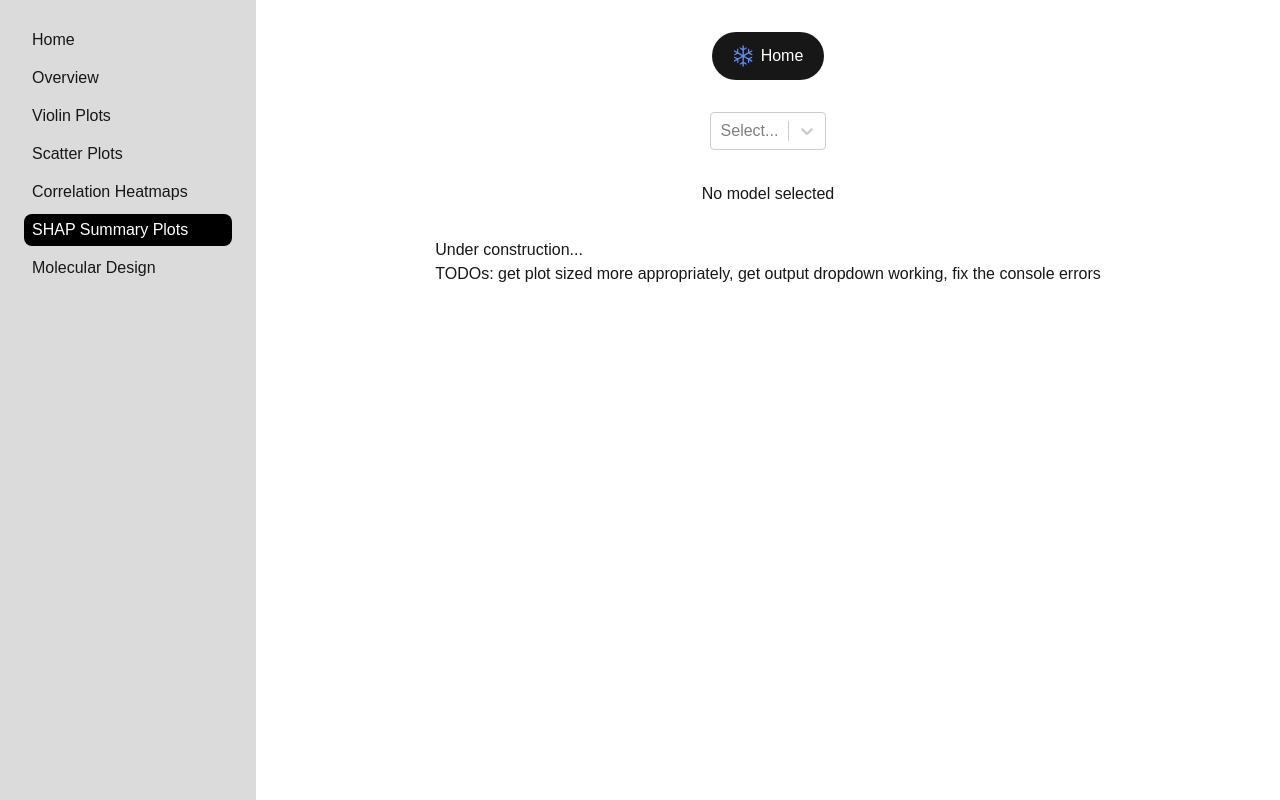
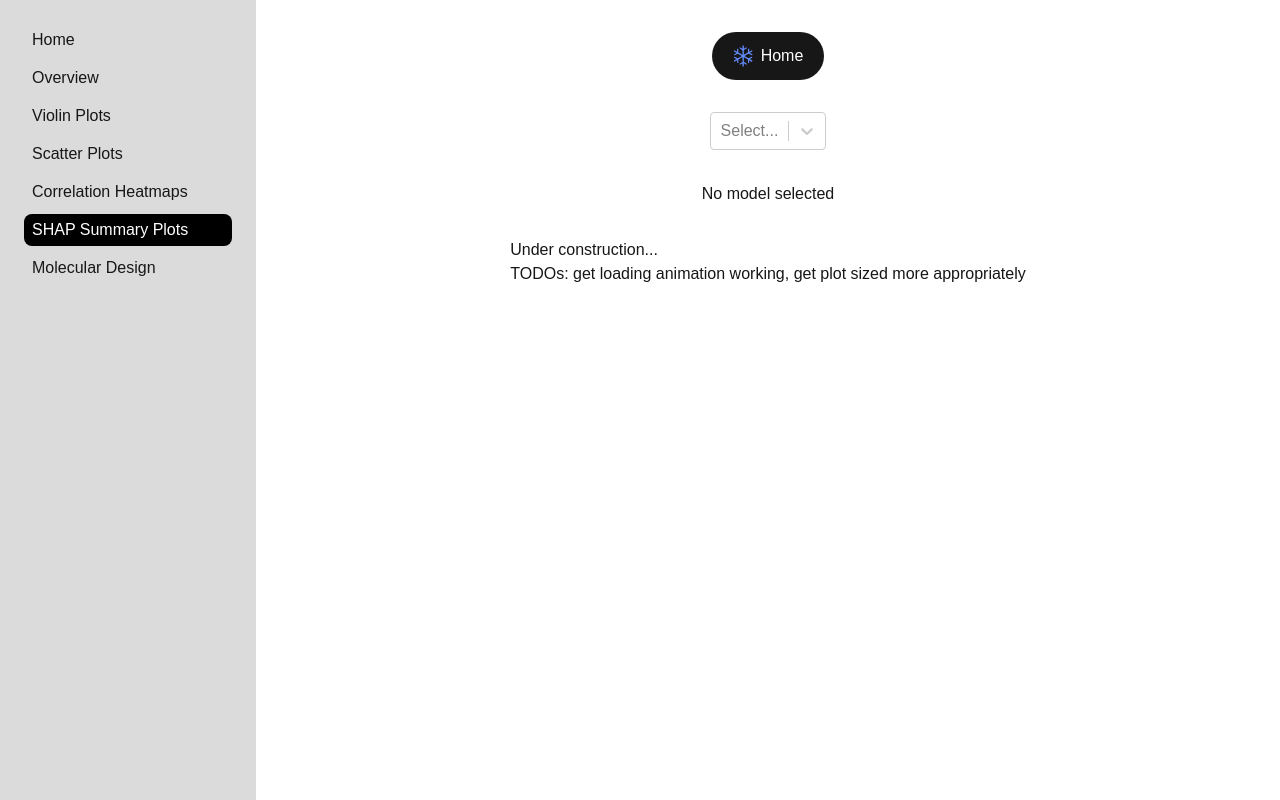
Before and after one commit to kylecsnow/js-ml-dashboard, a Next.js app in the folder frontend/: page /shap-summary-plots in a window 1280 px wide. Built offline with nearby package versions, Linux system fonts and the light colour scheme; no server answers.

Commit message:
get selected output dropdowns working properly

```diff
--- a/frontend/app/shap-summary-plots/page.tsx
+++ b/frontend/app/shap-summary-plots/page.tsx
@@ -94,10 +94,9 @@ const ShapSummaryPlotsPage = () => {
         <div className="relative">
           <Select
             options={outputVariableOptions}
-            onChange={(selected) => setSelectedOutputVariable(selected.map(option => option.value))}
+            onChange={(selected) => setSelectedOutputVariable(selected.value)}
             value={outputVariableOptions.filter(option => selectedOutputVariable.includes(option.value))} // Set selected values
             name="selected-variables"
-            className="basic-multi-select"
             classNamePrefix="select"
           />
         </div>
@@ -111,7 +110,7 @@ const ShapSummaryPlotsPage = () => {
         </div>
         <div>
           <h1>Under construction...</h1>
-          <p>TODOs: get plot sized more appropriately, get output dropdown working, fix the console errors </p>
+          <p>TODOs: get loading animation working, get plot sized more appropriately</p>
         </div>
         {/* <div className="flex gap-4">
           <div>
```
